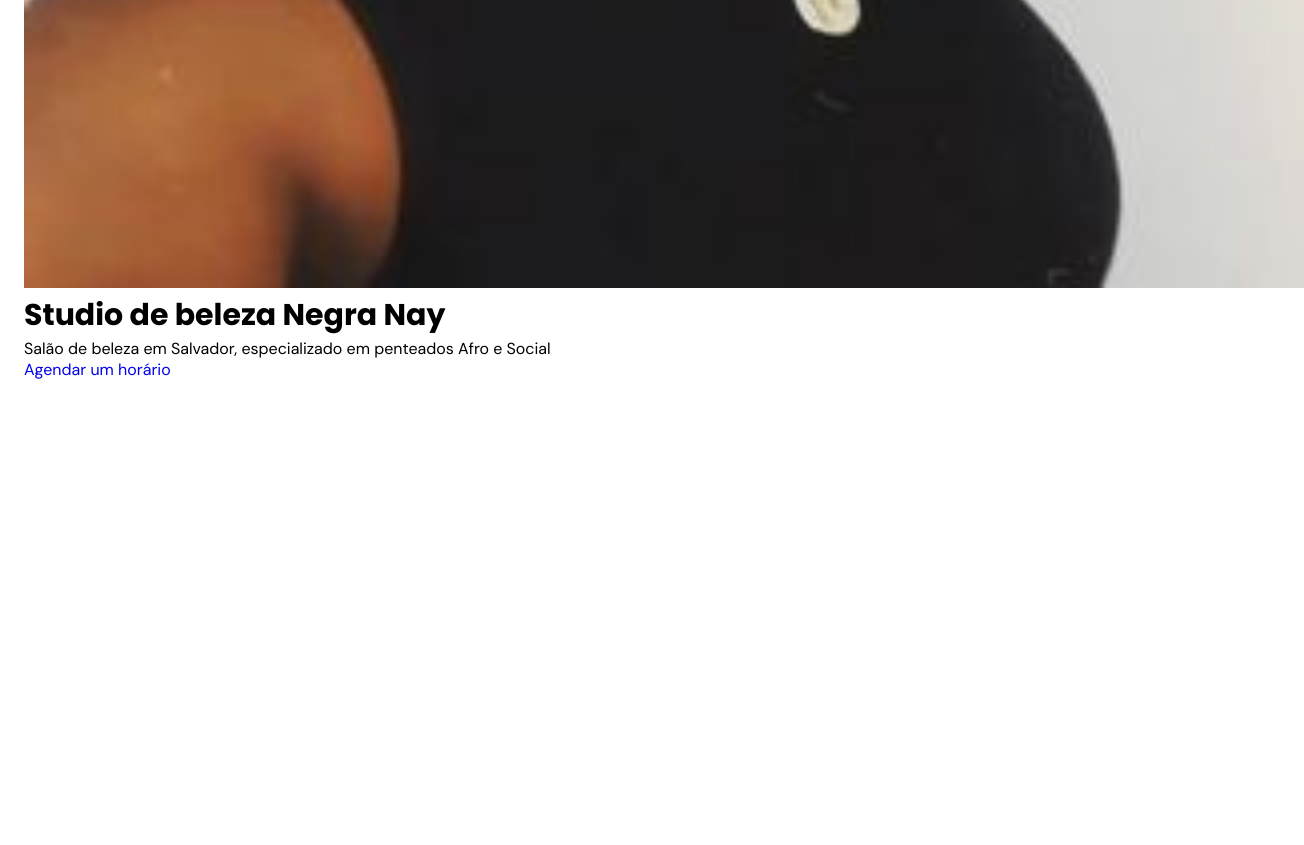
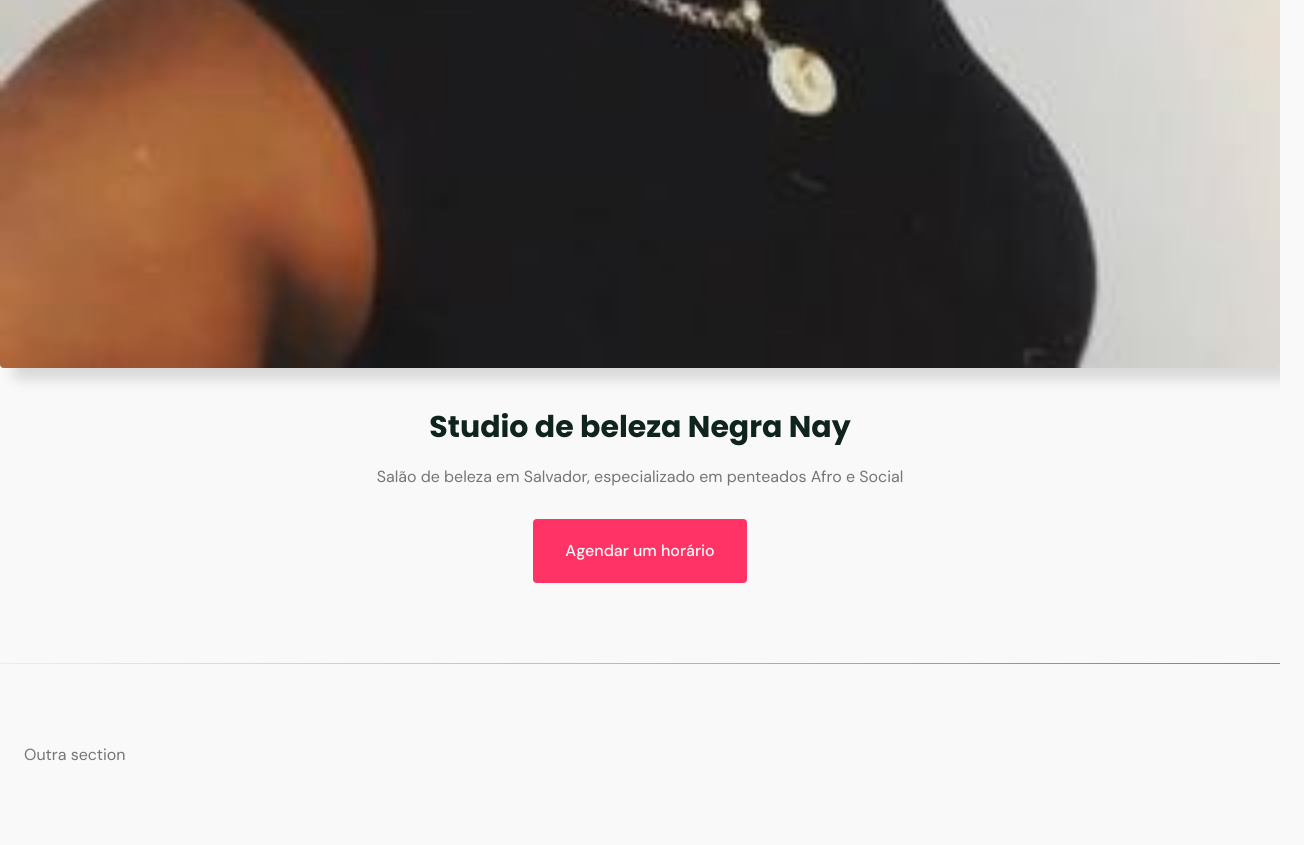
Before and after one commit to W-Carlos/nay_hairstylist, a plain HTML site: page index.html in a window 1280 px wide. Shown: the part 1384-2229 px from the top of the page, 1304 px wide, since content can reach past the window. Before the commit the page ends 1764 px from the top, so only its background shows below. Drawn offline with Linux system fonts and the light colour scheme.

Commit message:
I made the header and the home section

```diff
--- a/index.html
+++ b/index.html
@@ -1,34 +1,49 @@
 <!DOCTYPE html>
 <html lang="pt_br">
   <head>
-    <meta charset="UTF-8">
-    <meta http-equiv="X-UA-Compatible" content="IE=edge">
-    <meta name="viewport" content="width=device-width, initial-scale=1.0">
+    <meta charset="UTF-8" />
+    <meta http-equiv="X-UA-Compatible" content="IE=edge" />
+    <meta name="viewport" content="width=device-width, initial-scale=1.0" />
     <title>Nay Hair Stylist</title>
-    <link rel="stylesheet" href="style.css">
-    <link rel="preconnect" href="https://fonts.googleapis.com">
-    <link rel="preconnect" href="https://fonts.gstatic.com" crossorigin>
-    <link href="https://fonts.googleapis.com/css2?family=DM+Sans:wght@400;500;700&family=Poppins:wght@400;500;700&display=swap" rel="stylesheet">
+    <link rel="stylesheet" href="style.css" />
+    <link rel="preconnect" href="https://fonts.googleapis.com" />
+    <link rel="preconnect" href="https://fonts.gstatic.com" crossorigin />
+    <link
+      href="https://fonts.googleapis.com/css2?family=DM+Sans:wght@400;500;700&family=Poppins:wght@400;500;700&display=swap"
+      rel="stylesheet"
+    />
   </head>
   <body>
     <header id="header">
       <nav class="container">
-            <a href="#" class="logo">NayHairStylist</a>
+        <a href="#" class="logo">Nayhair<span>Stylist</span></a>
         <div class="menu">...</div>
       </nav>
     </header>
 
-    <!--Parei no video 1 01:34:05-->
+    <!--Finalizei o video 1 01:56:23-->
     <main>
-        <section>
-            <div class="container">
-                <img src="./assets/naiHair.jpg" alt="Studio de beleza Negra Nay">
+      <section class="section" id="home">
+        <div class="container grid">
+          <div class="image">
+            <img src="./assets/naiHair.jpg" alt="Studio de beleza Negra Nay" />
+          </div>
+          <div class="text">
             <h1>Studio de beleza Negra Nay</h1>
-                <p>Salão de beleza em Salvador, especializado em penteados Afro e Social</p>
-                <a href="#">Agendar um horário</a>
+            <p>
+              Salão de beleza em Salvador, especializado em penteados Afro e
+              Social
+            </p>
+            <a class="button" href="#">Agendar um horário</a>
+          </div>
         </div>
       </section>
+
+      <div class="divider-1"></div>
+
+      <section class="section">
+        <div class="container">Outra section</div>
+      </section>
     </main>
-
   </body>
 </html>
--- a/style.css
+++ b/style.css
@@ -14,31 +14,142 @@ img {
 a {
   text-decoration: none;
 }
+
+/* =========== VARIABLE ==================================*/
+:root {
+  --header-height: 4.5rem;
+  --hue: 159;
+  /*========colors========*/
+  /* --color: #B9686F; */
+  --base-color: #ff3366;
+  --base-color-second: #f67797;
+  --body-color: #f9f9f9;
+  --title-color: hsl(var(--hue) 41% 10%);
+  --text-color: hsl(0 0% 46%);
+  --text-color-light: hsl(0 0% 98%);
+}
+
 /* =========== BASE ==================================*/
 body {
-    font: 400 1rem 'DM Sans', sans-serife;
+  font: 400 1rem "DM Sans", sans-serife;
+  background: var(--body-color);
+  color: var(--text-color);
+  -webkit-font-smoothing: antialiased;
 }
 
 h1 {
-    font: 700 1.875rem 'Poppins', sans-serife;
+  font: 700 1.875rem "Poppins", sans-serife;
+  color: var(--title-color);
+  -webkit-font-smoothing: auto;
+}
+
+.button {
+  background: var(--base-color);
+
+  color: var(--text-color-light);
+  font-family: "DM Sans", sans-serif;
+  font-style: normal;
+  font-style: normal;
+  font-weight: 500;
+  font-size: 1rem;
+  line-height: 1.31rem;
+  text-align: center;
+
+  height: 3.5rem;
+  padding: 2rem;
+  display: inline-flex;
+  align-items: center;
+  justify-content: center;
+  border-radius: 0.25rem;
+
+  transition: background 0.3s;
+}
+
+.button:hover {
+  background: var(--base-color-second);
+}
+
+.divider-1 {
+  height: 1px;
+  background: linear-gradient(
+    270deg,
+    hsl(0deg 36% 57%) 0%,
+    rgb(244 204 210 / 34%) 100%
+  );
 }
 
 /* =========== LAYOUT ==================================*/
+.container {
+  margin-left: 1.5rem;
+  margin-right: 1.5rem;
+}
+
+.section {
+  padding: 5rem 0;
+}
+
+.grid {
+  display: grid;
+  gap: 2rem;
+}
+
 #header {
-    height: 4.5rem;
+  border-bottom: 1px solid #e4e4e4;
+  display: flex;
+
+  width: 100%;
+  position: fixed;
+  top: 0;
+  left: 0;
+  z-index: 100;
+  background-color: var(--body-color);
 }
 
 nav {
   display: flex;
   justify-content: space-between;
+  align-items: center;
+  height: var(--header-height);
+  width: 100%;
 }
 
 .logo {
-    color: #B9686F;
+  color: var(--title-color);
+  font: 700 1.31rem "Poppins", sans-serife;
 }
 
-.container {
-    width: 100%;
+.logo span {
+  color: var(--base-color);
+}
+
+main {
+    margin-top: var(--header-height);
+}
+
+/* =========== HOME ==================================*/
+#home {
+  overflow: hidden;
+}
+
+#home .container {
+  margin: 0;
+}
+
+#home .image img {
+  border-radius: 0.25rem;
+  box-shadow: 13px 12px 14px #00000021;
+}
+
+#home .text {
   margin-left: 1.5rem;
   margin-right: 1.5rem;
+  text-align: center;
 }
+
+#home .text h1 {
+  margin-bottom: 1rem;
+}
+
+#home .text p {
+  margin-bottom: 2rem;
+}
```
Lines whose indentation alone changed are shown as unchanged.
